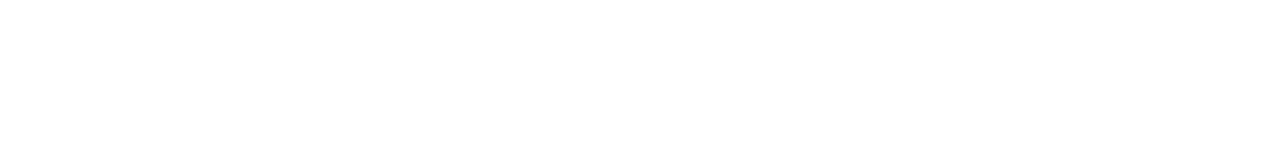
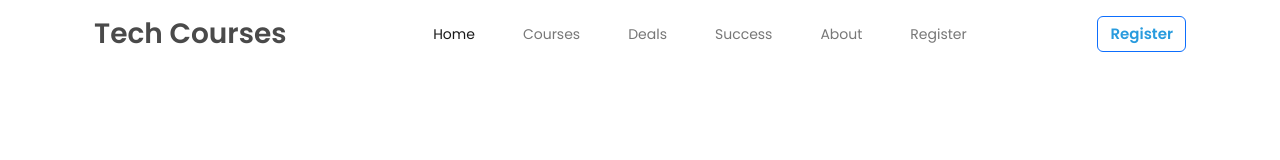
Before and after one commit to Ashik-Programmer/edTech, a plain HTML site: page index.html in a window 1280 px wide. Drawn offline with nearby package versions, Linux system fonts and the light colour scheme.

Commit message:
header section added

```diff
--- a/index.html
+++ b/index.html
@@ -6,10 +6,60 @@
     <meta http-equiv="X-UA-Compatible" content="IE=edge">
     <meta name="viewport" content="width=device-width, initial-scale=1.0">
     <title>techCourses</title>
+    <!-- google fonts -->
+    <link rel="preconnect" href="https://fonts.googleapis.com">
+    <link rel="preconnect" href="https://fonts.gstatic.com" crossorigin>
+    <link href="https://fonts.googleapis.com/css2?family=Poppins:wght@400;500;600&display=swap" rel="stylesheet">
+    <!-- bootstrap cdn link -->
+    <link rel="stylesheet" href="https://cdn.jsdelivr.net/npm/bootstrap@5.2.0/dist/css/bootstrap.min.css">
+
+    <!-- coustom css -->
+    <link rel="stylesheet" href="style.css">
 </head>
 
 <body>
+    <!-- header section start -->
+    <header class="container">
+        <nav class="navbar navbar-expand-lg">
+            <div class="container-fluid">
+                <a class="navbar-brand fs-3 header-logo" href="#">Tech Courses</a>
+                <button class="navbar-toggler" type="button" data-bs-toggle="collapse"
+                    data-bs-target="#navbarSupportedContent" aria-controls="navbarSupportedContent"
+                    aria-expanded="false" aria-label="Toggle navigation">
+                    <span class="navbar-toggler-icon"></span>
+                </button>
+                <div class="collapse navbar-collapse" id="navbarSupportedContent">
+                    <ul class="navbar-nav mx-auto mb-2 mb-lg-0">
+                        <li class="nav-item mx-3">
+                            <a class="nav-link active nav-header" aria-current="page" href="#">Home</a>
+                        </li>
+                        <li class="nav-item mx-3">
+                            <a class="nav-link nav-header" href="#">Courses</a>
+                        </li>
+                        <li class="nav-item mx-3">
+                            <a class="nav-link nav-header" href="#">Deals</a>
+                        </li>
+                        <li class="nav-item mx-3">
+                            <a class="nav-link nav-header" href="#">Success</a>
+                        </li>
+                        <li class="nav-item mx-3">
+                            <a class="nav-link nav-header" href="#">About</a>
+                        </li>
+                        <li class="nav-item mx-3">
+                            <a class="nav-link nav-header" href="#">Register</a>
+                        </li>
+                    </ul>
+                    <form class="d-flex" role="search">
+                        <button class="btn btn-outline-primary register" type="button">Register</button>
+                    </form>
+                </div>
+            </div>
+        </nav>
+    </header>
+    <!-- header section end -->
 
+    <!-- bootstrap js cdn link -->
+    <script src="https://cdn.jsdelivr.net/npm/bootstrap@5.2.0/dist/js/bootstrap.bundle.min.js"></script>
 </body>
 
 </html>
--- /dev/null
+++ b/style.css
@@ -0,0 +1,20 @@
+body {
+    font-family: 'Poppins', sans-serif;
+}
+
+.header-logo {
+    color: #4A4A4A;
+    font-weight: 600;
+}
+
+.nav-header {
+    font-weight: 400;
+    color: #777777;
+    font-size: 14px;
+}
+
+.register {
+    color: #289BDE;
+    font-weight: 600;
+    font-size: 15px;
+}
```
